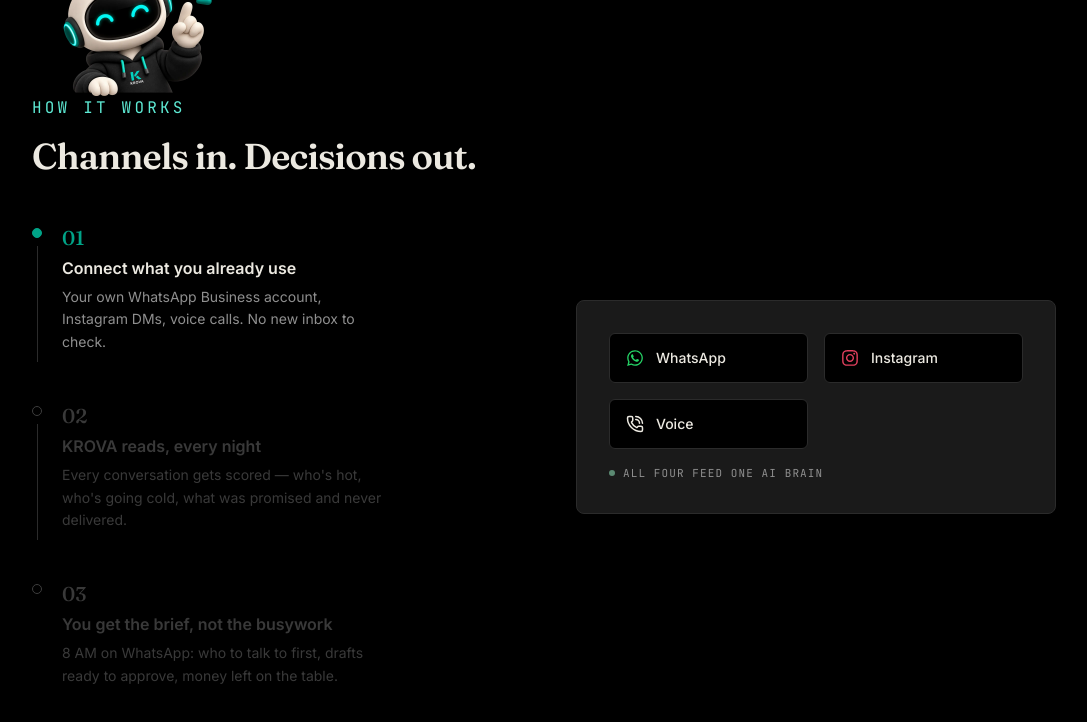
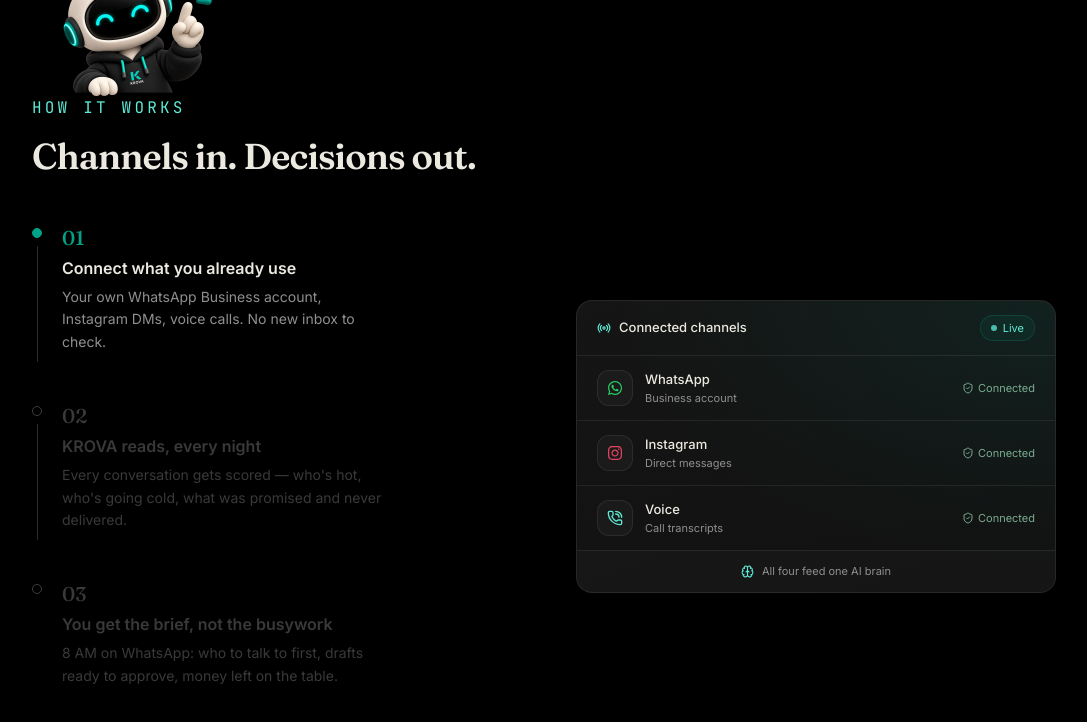
Before and after one commit to nikhilsrivaw/krova-web, a Next.js app: page / in a window 1280 px wide. Shown: the part 1280-2002 px from the top of the page, without its empty margins (96-1183 px from the left). Built offline with nearby package versions, Linux system fonts and the light colour scheme.

Commit message:
improved how it works section on the landing page

```diff
--- a/components/spectrum/how-it-works.tsx
+++ b/components/spectrum/how-it-works.tsx
@@ -1,9 +1,9 @@
 "use client";
 
-import { useRef, useState } from "react";
+import { useRef, useState, type ElementType } from "react";
 import Image from "next/image";
 import { motion, AnimatePresence, useScroll, useMotionValueEvent } from "motion/react";
-import { Sun, Sparkles, PhoneCall } from "lucide-react";
+import { Sun, Sparkles, PhoneCall, Brain, ShieldCheck, Radio } from "lucide-react";
 import { WhatsAppIcon, InstagramIcon } from "@/components/spectrum/brand-icons";
 
 const STEPS = [
@@ -25,32 +25,60 @@ const STEPS = [
 ];
 
 const CHANNELS = [
-  { icon: <WhatsAppIcon size={18} />, label: "WhatsApp" },
-  { icon: <InstagramIcon size={18} />, label: "Instagram" },
-  { icon: <PhoneCall size={18} />, label: "Voice" },
+  { icon: <WhatsAppIcon size={16} />, label: "WhatsApp", sub: "Business account" },
+  { icon: <InstagramIcon size={16} />, label: "Instagram", sub: "Direct messages" },
+  { icon: <PhoneCall size={16} className="text-teal-bright" />, label: "Voice", sub: "Call transcripts" },
 ];
 
 const LEDGER_ENTRIES = [
-  { name: "Priya D.", note: "Going cold — no reply in 4 days", tag: "ACT", tagColor: "text-thread-bright" },
-  { name: "Rahul M.", note: "Asked for pricing twice · draft ready", tag: "READY", tagColor: "text-seal-bright" },
-  { name: "Anjali K.", note: "Reply drafted, matches your tone", tag: "DRAFT", tagColor: "text-teal-bright" },
-  { name: "3 unpaid quotes", note: "₹47,000 stuck · 12+ days old", tag: "₹47,000", tagColor: "text-thread-bright" },
+  { name: "Priya D.", note: "Going cold — no reply in 4 days", tag: "Act now", tagClass: "border-thread/30 bg-thread/[0.08] text-thread-bright" },
+  { name: "Rahul M.", note: "Asked for pricing twice · draft ready", tag: "Ready", tagClass: "border-seal/30 bg-seal/[0.08] text-seal-bright" },
+  { name: "Anjali K.", note: "Reply drafted, matches your tone", tag: "Draft", tagClass: "border-teal/30 bg-teal/[0.08] text-teal-bright" },
+  { name: "3 unpaid quotes", note: "₹47,000 stuck · 12+ days old", tag: "₹47,000", tagClass: "border-thread/30 bg-thread/[0.08] text-thread-bright" },
 ];
+
+function PanelHeader({ icon: Icon, title, badge }: { icon: ElementType; title: string; badge: string }) {
+  return (
+    <div className="flex items-center justify-between gap-3 border-b border-white/[0.08] px-5 py-3.5">
+      <span className="flex items-center gap-2 text-[13px] font-medium text-os-ink">
+        <Icon size={14} className="text-teal-bright" />
+        {title}
+      </span>
+      <span className="inline-flex items-center gap-1.5 rounded-full border border-teal/20 bg-teal/[0.07] px-2.5 py-1 text-[11px] text-teal-bright">
+        <span className="size-1.5 rounded-full bg-teal-bright animate-pulse" />
+        {badge}
+      </span>
+    </div>
+  );
+}
 
 function ChannelsVisual() {
   return (
-    <div className="w-full rounded-lg border border-os-border bg-os-card p-8">
-      <div className="grid grid-cols-2 gap-4">
+    <div className="workspace-panel relative w-full overflow-hidden">
+      <div aria-hidden="true" className="pointer-events-none absolute inset-0 bg-[radial-gradient(ellipse_at_top_right,rgba(0,163,135,0.1),transparent_65%)]" />
+      <div className="relative">
+        <PanelHeader icon={Radio} title="Connected channels" badge="Live" />
+        <div className="divide-y divide-white/[0.07]">
           {CHANNELS.map((c) => (
-          <div key={c.label} className="flex items-center gap-3 rounded-md border border-os-border bg-os-bg px-4 py-3.5">
-            <span className="shrink-0">{c.icon}</span>
-            <span className="text-sm font-medium text-os-ink">{c.label}</span>
+            <div key={c.label} className="flex items-center gap-3 px-5 py-3.5">
+              <span className="flex size-9 shrink-0 items-center justify-center rounded-xl border border-white/[0.08] bg-white/[0.03]">
+                {c.icon}
+              </span>
+              <div className="min-w-0 flex-1">
+                <div className="text-[13px] font-medium text-os-ink">{c.label}</div>
+                <div className="text-[11px] text-os-text-dim">{c.sub}</div>
+              </div>
+              <span className="inline-flex items-center gap-1 text-[11px] text-seal-bright">
+                <ShieldCheck size={12} />
+                Connected
+              </span>
             </div>
           ))}
         </div>
-      <div className="mt-4 flex items-center gap-2 text-[11px] font-mono uppercase tracking-widest text-os-text-dim">
-        <span className="size-1.5 rounded-full bg-seal" />
-        All four feed one AI brain
+        <div className="flex items-center justify-center gap-2 border-t border-white/[0.08] bg-white/[0.015] px-5 py-3">
+          <Brain size={13} className="text-teal-bright" />
+          <span className="text-[11px] text-os-text-dim">All four feed one AI brain</span>
+        </div>
       </div>
     </div>
   );
@@ -58,22 +86,21 @@ function ChannelsVisual() {
 
 function ScoringVisual() {
   return (
-    <div className="w-full rounded-lg border border-os-border bg-os-card overflow-hidden">
-      <div className="h-10 border-b border-os-border flex items-center justify-between px-4">
-        <span className="font-mono text-[10px] uppercase tracking-widest text-os-text-dim">Tonight&rsquo;s scoring</span>
-        <div className="flex items-center gap-1.5">
-          <span className="size-1.5 rounded-full bg-seal animate-pulse" />
-          <span className="font-mono text-[9px] uppercase tracking-widest text-os-text-dim">Reading</span>
-        </div>
-      </div>
-      <div className="divide-y divide-os-border">
+    <div className="workspace-panel w-full overflow-hidden">
+      <PanelHeader icon={Sparkles} title="Tonight&rsquo;s scoring" badge="Reading" />
+      <div className="divide-y divide-white/[0.07]">
         {LEDGER_ENTRIES.map((entry) => (
-          <div key={entry.name} className="flex items-center gap-3 px-4 py-3.5">
+          <div key={entry.name} className="flex items-center gap-3 px-5 py-3.5">
+            <span className="flex size-8 shrink-0 items-center justify-center rounded-full border border-white/10 bg-white/[0.04] text-[11px] font-medium text-os-ink">
+              {entry.name.charAt(0)}
+            </span>
             <div className="min-w-0 flex-1">
               <div className="text-[13px] font-medium text-os-ink truncate">{entry.name}</div>
               <div className="text-[11px] text-os-text-dim truncate">{entry.note}</div>
             </div>
-            <span className={`font-mono text-[10px] font-bold tracking-wider shrink-0 ${entry.tagColor}`}>{entry.tag}</span>
+            <span className={`shrink-0 whitespace-nowrap rounded-md border px-2 py-1 text-[11px] font-medium ${entry.tagClass}`}>
+              {entry.tag}
+            </span>
           </div>
         ))}
       </div>
@@ -83,20 +110,21 @@ function ScoringVisual() {
 
 function BriefingVisual() {
   return (
-    <div className="w-full rounded-lg border border-os-border bg-os-card p-6">
-      <div className="flex items-center gap-2 mb-4">
-        <Sun size={14} className="text-teal" />
-        <span className="font-mono text-[10px] uppercase tracking-widest text-os-text-dim">
-          8:00 AM · Delivered on WhatsApp
-        </span>
+    <div className="workspace-panel relative w-full overflow-hidden p-5 sm:p-6">
+      <div aria-hidden="true" className="pointer-events-none absolute inset-0 bg-[radial-gradient(ellipse_at_top_right,rgba(0,163,135,0.1),transparent_65%)]" />
+      <div className="relative">
+        <div className="mb-4 flex items-center gap-2">
+          <Sun size={14} className="text-teal-bright" />
+          <span className="text-[11px] text-os-text-dim">8:00 AM · Delivered on WhatsApp</span>
         </div>
         <div className="space-y-2.5">
-        <div className="rounded-lg rounded-bl-sm border border-teal/30 bg-teal/[0.06] px-3 py-2 text-[13px] text-os-ink">
+          <div className="rounded-xl rounded-bl-sm border border-teal/20 bg-teal/[0.06] px-3.5 py-2.5 text-[13px] leading-5 text-os-ink">
             3 hot leads need replies today. 2 going cold — act in 24h.
           </div>
-        <div className="rounded-lg rounded-bl-sm border border-os-border bg-os-bg px-3 py-2 text-[13px] text-os-ink/90 flex items-center gap-2">
-          <Sparkles size={12} className="text-teal shrink-0" />
+          <div className="flex items-center gap-2 rounded-xl rounded-bl-sm border border-white/[0.08] bg-white/[0.03] px-3.5 py-2.5 text-[13px] leading-5 text-os-ink/90">
+            <Sparkles size={12} className="shrink-0 text-teal-bright" />
             3 drafts ready — just approve.
+          </div>
         </div>
       </div>
     </div>
```
Lines whose indentation alone changed are shown as unchanged.
